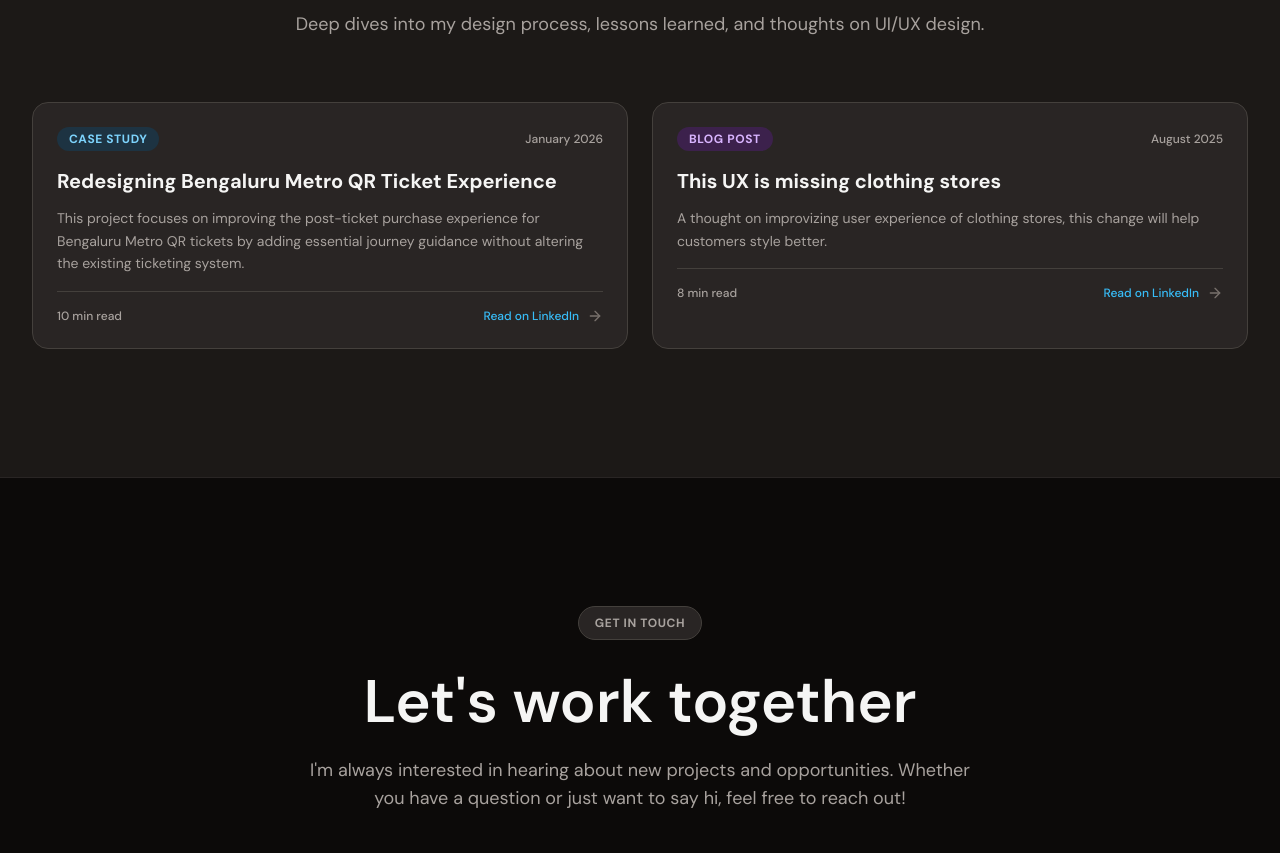
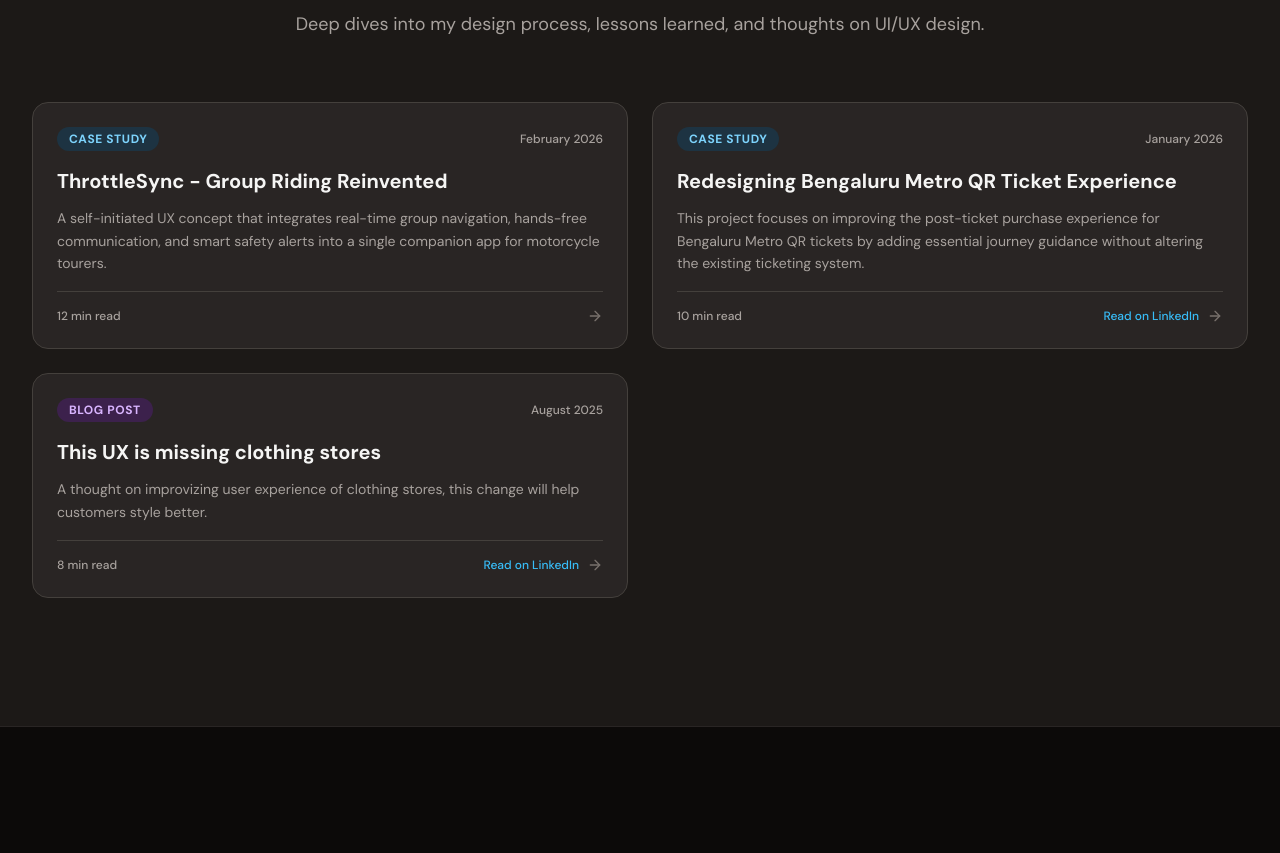
Before and after one commit to samarthkulkarni08/portfolio-project, a React (Vite) app: page / in a window 1280 px wide. Shown: the part 7403-8256 px from the top of the page. Built offline with nearby package versions, Linux system fonts and the light colour scheme.

Commit message:
Update portfolio data

```diff
--- a/src/data/portfolioData.js
+++ b/src/data/portfolioData.js
@@ -173,26 +173,35 @@ export const devProjects = [
     title: 'Coin Trend Application',
     description: ' A Web application to track and check the crypto currencies .',
     tech: ['React JS','Tailwind CSS','React Routing','Firebase','Github'],
-    link: 'https://the64garage-adminpanel.vercel.app/login',
+    link: 'https://samarthkulkarni08.github.io/CoinTrend-App/',
     image: '/assets/dev/Cointrend.png',
   },
   {
     title: 'Todo Application',
     description: 'Application for productiviuty - A TODO application',
     tech: ['React JS','CSS','Firebase','Github', 'Crud Functionality'],
-    link: 'https://the64garage-adminpanel.vercel.app/login',
+    link: 'https://samarthkulkarni08.github.io/Todo-App/',
     image: '/assets/dev/TodoApp.png',
   },
   {
     title: 'Weather App',
     description: ' Web Application to check weather of different places using open weather api .',
     tech: ['Cursor Ai','React JS','CSS', 'typescript','Firebase','Cloudinary','Github'],
-    link: 'https://the64garage-adminpanel.vercel.app/login',
+    link: 'https://samarthkulkarni08.github.io/React-Weather-App/',
     image: '/assets/dev/Weatherapp.png',
   }
 ];
 
 export const blogs = [
+  {
+    type: 'Case Study',
+    title: 'ThrottleSync - Group Riding Reinvented',
+    excerpt: 'A self-initiated UX concept that integrates real-time group navigation, hands-free communication, and smart safety alerts into a single companion app for motorcycle tourers.',
+    readTime: '12 min read',
+    date: 'February 2026',
+    link: '/ThrottleSync_CaseStudy_v2.pdf',
+    isPdf: true,
+  },
   {
     type: 'Case Study',
     title: ' Redesigning Bengaluru Metro QR Ticket Experience',
```
